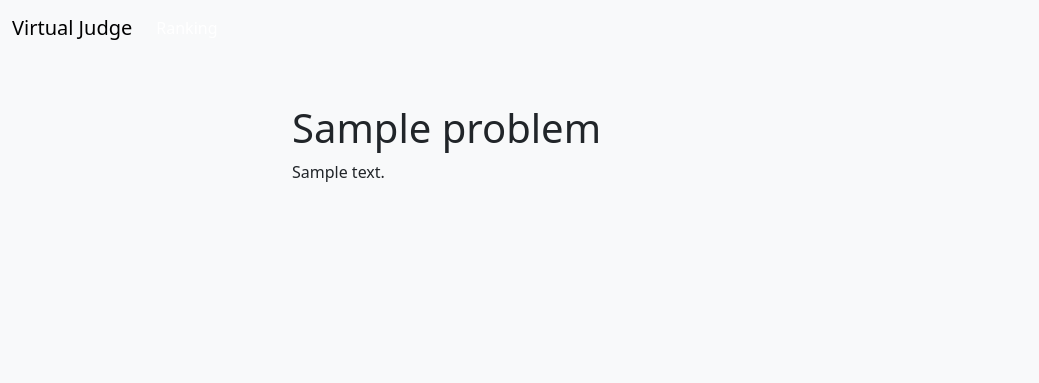
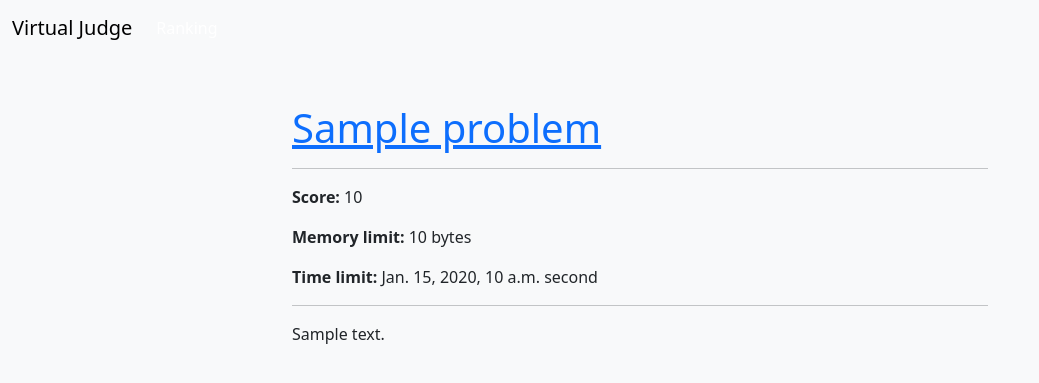
Before and after one commit to unb-mds/2023-2-JuizVirtual, a Django app: template templates/problems/detail.html in a window 1280 px wide. Shown: the top 383 px of the page, without its empty margins (0-1039 px from the left). Run offline with Django 4.2, Linux system fonts and the light colour scheme; the template is opened without the code that fills it: most values are stand-ins (such as "Sample title", 1, 10 or a date in 2020); some libraries are stand-ins or nearby versions.

Commit message:
feat(templates/problems): improve the problem detail page

```diff
--- a/templates/problems/detail.html
+++ b/templates/problems/detail.html
@@ -3,6 +3,37 @@
 {% block title %}{{ problem.title }}{% endblock title %}
 
 {% block content %}
-  <h1>{{ problem.title }}</h1>
-  <p>{{ problem.description }}</p>
+  <div>
+    <h1>
+      <a href="{% url 'problems:detail' problem.id %}">
+        {{ problem.title }}
+      </a>
+    </h1>
+    <hr>
+
+    <div>
+      <p>
+        <b>Score:</b> {{ problem.score|default:"???" }}
+      </p>
+      <p>
+        <b>Memory limit:</b>
+        {% if problem.memory_limit %}
+          {{ problem.memory_limit|filesizeformat }}
+        {% else %}
+          Unlimited
+        {% endif %}
+      </p>
+      <p>
+        <b>Time limit:</b>
+        {% if problem.time_limit %}
+         {{ problem.time_limit }}
+         second{{ problem.time_limit|pluralize:"s" }}
+        {% else %}
+          Unlimited
+        {% endif %}
+      </p>
+    </div>
+    <hr>
+    <p>{{ problem.description }}</p>
+  </div>
 {% endblock content %}
```
